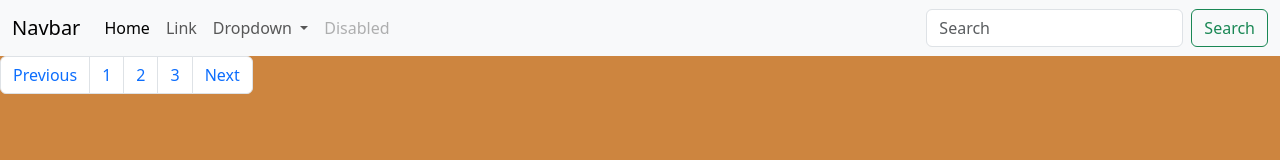
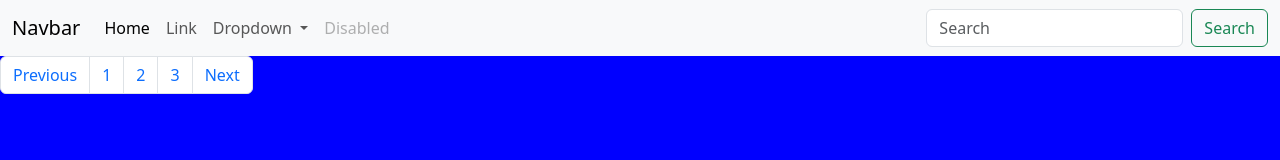
Before and after one commit to Almaziiiik/Lesson-2, a plain HTML site: page index.html in a window 1280 px wide. Drawn offline with nearby package versions, Linux system fonts and the light colour scheme.

Commit message:
changed color

```diff
--- a/index.html
+++ b/index.html
@@ -6,7 +6,7 @@
     <title>Document</title>
     <link rel="stylesheet" href="https://cdn.jsdelivr.net/npm/bootstrap@5.3.2/dist/css/bootstrap.min.css">
 </head>
-<body style="background-color:peru;">
+<body style="background-color:blue;">
     <nav class="navbar navbar-expand-lg bg-body-tertiary">
         <div class="container-fluid">
           <a class="navbar-brand" href="#">Navbar</a>
```
